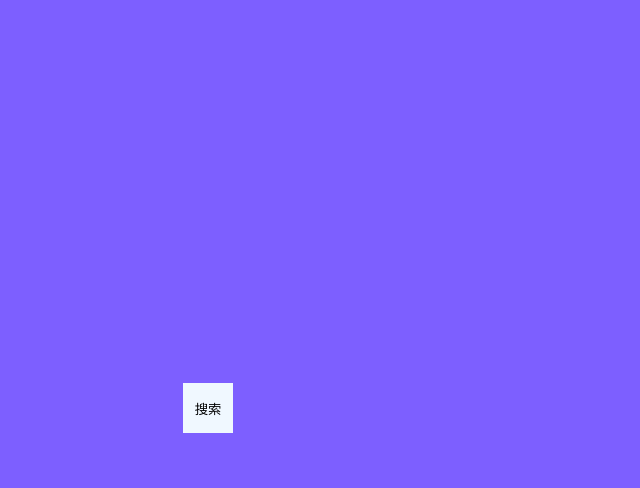
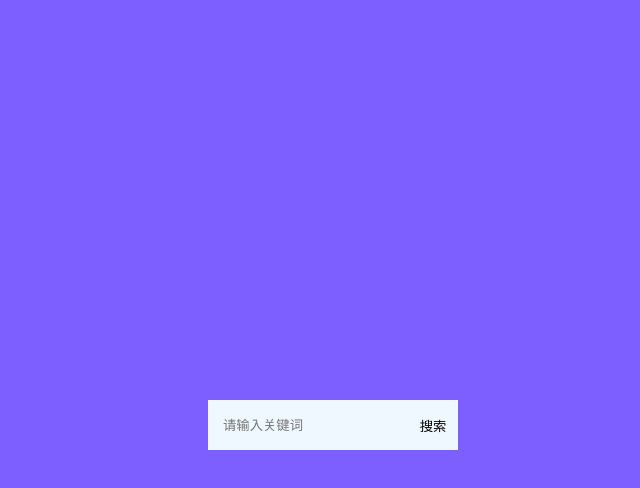
Before and after one commit to xiaoliyuhh/50projects, a plain HTML site: page hidden-search/index.html in a window 1280 px wide. Both pictures are taken after a click on the button "搜索". Shown: the whole page, without its empty margins (432-1072 px from the left). Drawn offline with Linux system fonts and the light colour scheme.

Commit message:
absolute position and translate

```diff
--- a/hidden-search/script.js
+++ b/hidden-search/script.js
@@ -2,10 +2,7 @@ const btn = document.querySelector('.btn')
 const search = document.querySelector('.search')
 const input = document.getElementById('input')
 btn.addEventListener('click', () => {
-    if (input.type === 'text') {
-        input.type = 'hidden'
-    }
-    else {
-        input.type = 'text'
-    }
+    search.classList.toggle('active')
+    // 将焦点设置在input框，可以直接输入
+    input.focus();
 })
--- a/hidden-search/style.css
+++ b/hidden-search/style.css
@@ -8,25 +8,44 @@ body {
     display: flex;
     justify-content: center;
     align-items: center;
+    overflow: hidden;
+    margin: 0;
 }
 
 .search {
-    display: flex;
+    position: relative;
 }
 
 input {
-    display: inline-block;
+    position: absolute;
     height: 50px;
-    width: 150px;
+    width: 50px;
+    padding: 15px;
     background-color: aliceblue;
     border: 0;
+    transition: width 0.2s ease;
+
+}
+
+.search.active input {
+    width: 200px;
 }
 
 .btn {
-    top: 0;
-    right: 0;
+    position: absolute;
     height: 50px;
     width: 50px;
     background-color: aliceblue;
     border: 0;
+    transition: transform 0.2s ease;
 }
+
+.search.active .btn {
+    transform: translateX(200px);
+}
+
+/* input和button在点击获得焦点时会有一个默认样式，会显示一个轮廓 */
+input:focus,
+.btn:focus {
+    outline: none;
+}
```
